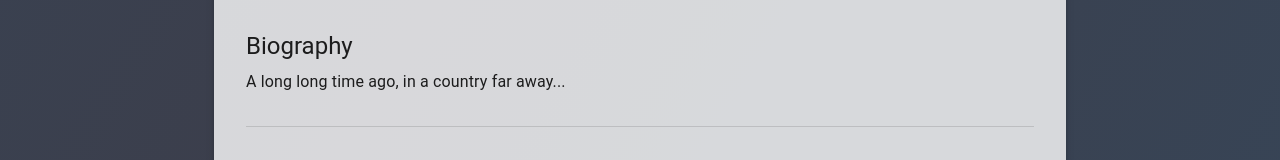
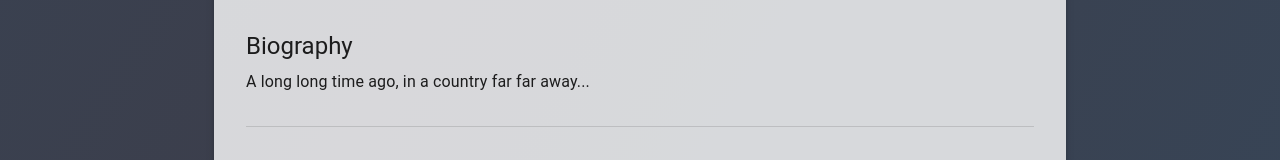
Before and after one commit to VanillaIceCube/JudeAndrewAlabaWebsite, a React (Create React App) app in the folder frontend/: page / in a window 1280 px wide. Shown: the part 468-628 px from the top of the page. Built offline with nearby package versions, Linux system fonts and the light colour scheme.

Commit message:
update: content

```diff
--- a/frontend/src/pages/AboutMe.js
+++ b/frontend/src/pages/AboutMe.js
@@ -116,7 +116,7 @@ const AboutMe = () => {
           Biography
         </Typography>
         <Typography variant="body1" gutterBottom>
-          A long long time ago, in a country far away...
+          A long long time ago, in a country far far away...
         </Typography>
 
         <Divider sx={{ my: { xs: 2, sm: 4 } }} />
```
